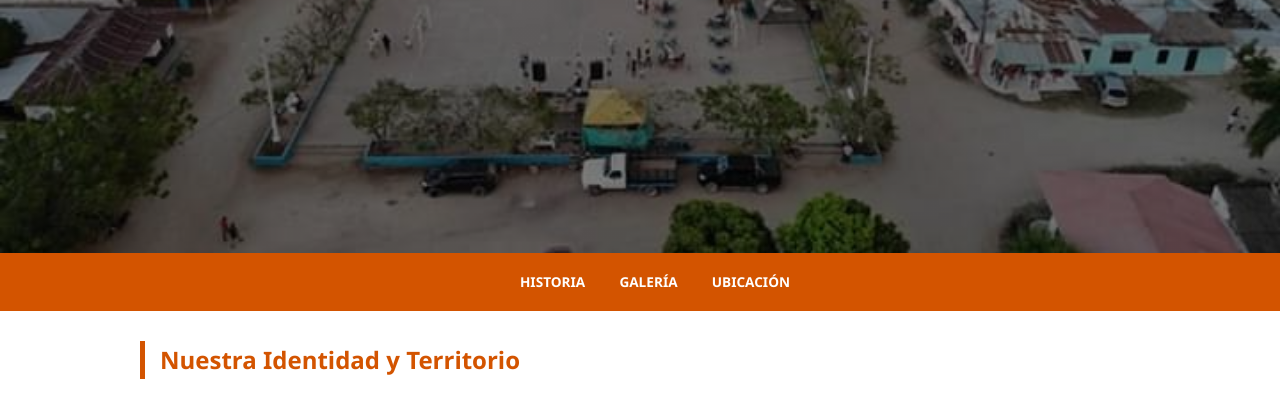
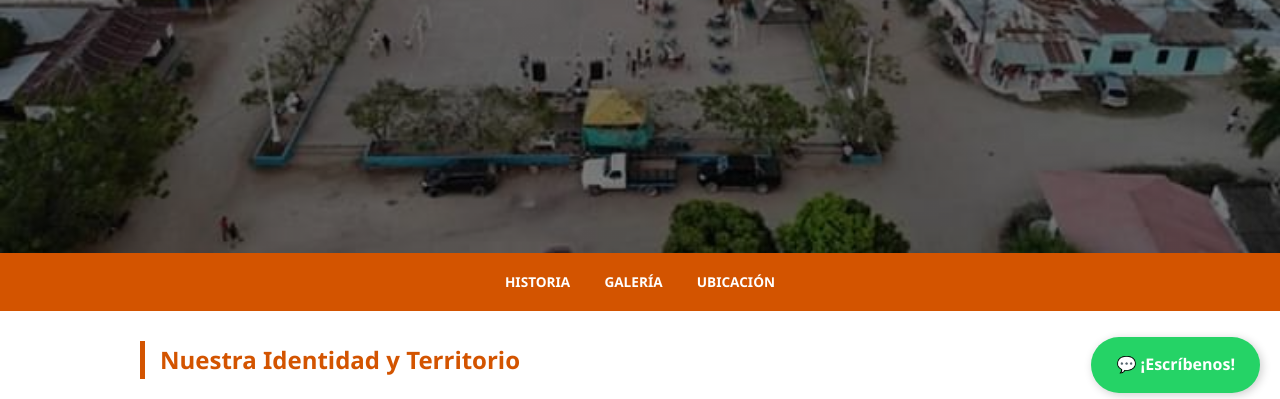
Before and after one commit to juanfrank1969/arache-web, a plain HTML site: page index.html in a window 1280 px wide. Shown: the part 387-786 px from the top of the page. Drawn offline with Linux system fonts and the light colour scheme.

Commit message:
Update index.html

```diff
--- a/index.html
+++ b/index.html
@@ -209,7 +209,7 @@
 </head>
 <body>
 
-<a href="https://wa.me/573122293677?text=Hola!%20Vi%20tu%20página%20de%20Arache%20y%20me%20gustaría%20saber%20más" class="whatsapp-btn" target="_blank"
+<a href="https://wa.me/573122293677?text=Hola!%20Vi%20tu%20página%20de%20Arache%20y%20me%20gustaría%20saber%20más" class="btn-whatsapp" target="_blank">
     💬 ¡Escríbenos!
 </a>
 
```
